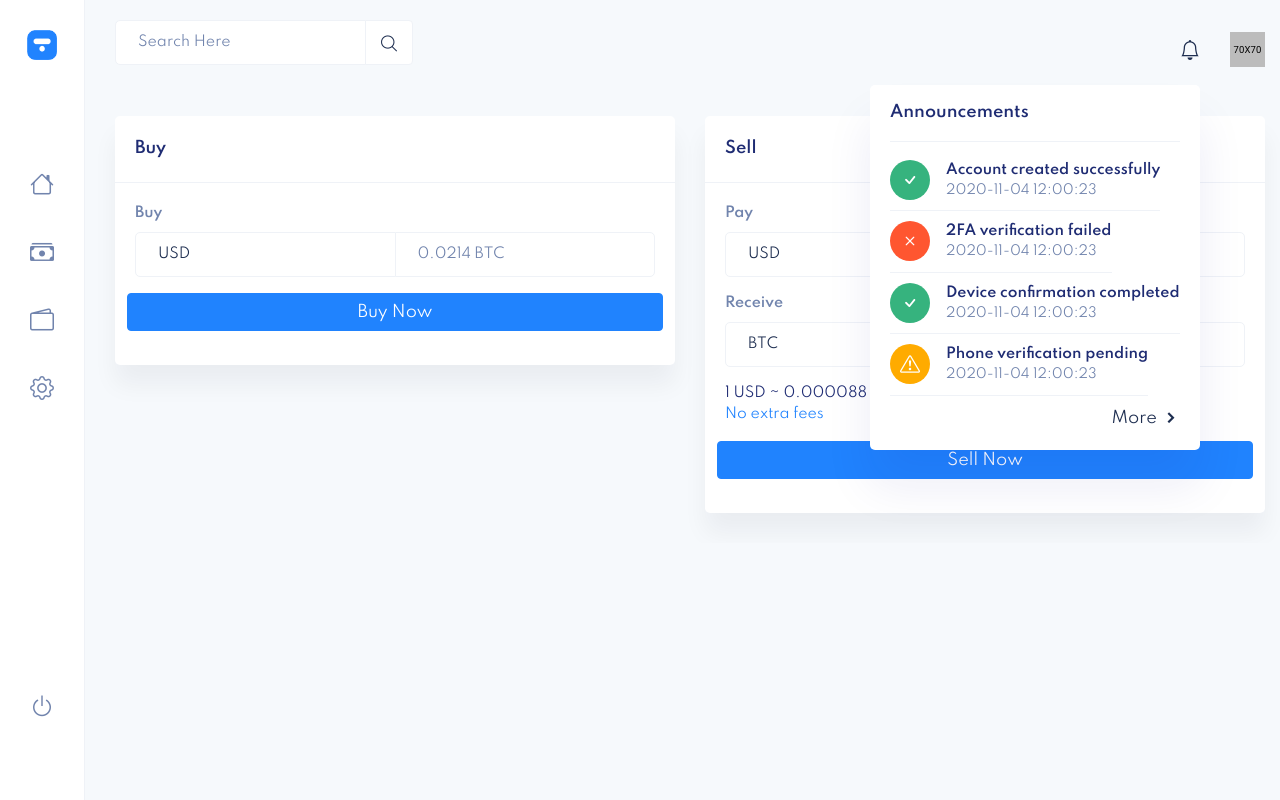
After one commit to CyberWarrior-Ops/CryptoBroker, a PHP site: page /Wallet/tradeetc.php in a window 1280 px wide, after a click that opens the changed part. The commit adds this page. Run offline with PHP 8.4, Linux system fonts and the light colour scheme; a user stored in the database is signed in; data comes from the database, SQL or seed files in the repository; data that the repository does not hold is empty; some web fonts are replaced.

Commit message:
buy Crypto Workin
Sell logic applying

```diff
--- a/User/dashboard.php
+++ b/User/dashboard.php
@@ -238,7 +238,7 @@ if($result){
             </li>
             <li>
               <a
-                href="../Wallet/trade.php"
+                href="../Wallet/tradebtc.php"
                 data-toggle="tooltip"
                 data-placement="right"
                 title="Trade"
--- a/User/settings-activity.php
+++ b/User/settings-activity.php
@@ -198,7 +198,7 @@
             </li>
             <li>
               <a
-                href="../Wallet/trade.php"
+                href="../Wallet/tradebtc.php"
                 data-toggle="tooltip"
                 data-placement="right"
                 title="Trade"
--- a/User/settings-api.php
+++ b/User/settings-api.php
@@ -198,7 +198,7 @@
             </li>
             <li>
               <a
-                href="../Wallet/trade.php"
+                href="../Wallet/tradebtc.php"
                 data-toggle="tooltip"
                 data-placement="right"
                 title="Trade"
--- a/User/settings-application.php
+++ b/User/settings-application.php
@@ -198,7 +198,7 @@
             </li>
             <li>
               <a
-                href="../Wallet/trade.php"
+                href="../Wallet/tradebtc.php"
                 data-toggle="tooltip"
                 data-placement="right"
                 title="Trade"
--- a/User/settings-payment-method.php
+++ b/User/settings-payment-method.php
@@ -198,7 +198,7 @@
             </li>
             <li>
               <a
-                href="../Wallet/trade.php"
+                href="../Wallet/tradebtc.php"
                 data-toggle="tooltip"
                 data-placement="right"
                 title="Trade"
--- a/User/settings-privacy.php
+++ b/User/settings-privacy.php
@@ -198,7 +198,7 @@
             </li>
             <li>
               <a
-                href="../Wallet/trade.php"
+                href="../Wallet/tradebtc.php"
                 data-toggle="tooltip"
                 data-placement="right"
                 title="Trade"
--- a/User/settings-profile.php
+++ b/User/settings-profile.php
@@ -298,7 +298,7 @@ if (isset($_POST['update_button'])) {
             </li>
             <li>
               <a
-                href="../Wallet/trade.php"
+                href="../Wallet/tradebtc.php"
                 data-toggle="tooltip"
                 data-placement="right"
                 title="Trade"
--- a/User/settings-security.php
+++ b/User/settings-security.php
@@ -198,7 +198,7 @@
             </li>
             <li>
               <a
-                href="../Wallet/trade.php"
+                href="../Wallet/tradebtc.php"
                 data-toggle="tooltip"
                 data-placement="right"
                 title="Trade"
--- a/Wallet/buy.php
+++ b/Wallet/buybtc.php
@@ -66,14 +66,14 @@ function Buy(){
         echo '
             <script>
                 alert("Buy Succesfull");
-                window.location = "./trade.php";
+                window.location = "tradebtc.php";
             </script>
         ';
     }else{
         echo '
             <script>
                 alert("Buy Failed ");
-                window.location = "./trade.php";
+                window.location = "tradebtc.php";
             </script>
         ';
     }
--- a/Wallet/test.html
+++ b/Wallet/test.html
@@ -198,7 +198,7 @@
             </li>
             <li>
               <a
-                href="trade.php"
+                href="tradebtc.php"
                 data-toggle="tooltip"
                 data-placement="right"
                 title="Trade"
--- a/Wallet/trade.php
+++ b/Wallet/tradebtc.php
@@ -55,14 +55,14 @@ function Buy(){
         echo '
             <script>
                 alert("Buy Succesfull");
-                window.location = "./trade.php";
+                window.location = "tradebtc.php";
             </script>
         ';
     }else{
         echo '
             <script>
                 alert("Buy Failed");
-                window.location = "./trade.php";
+                window.location = "tradebtc.php";
             </script>
         ';
     }
@@ -330,7 +330,7 @@ if (isset($_POST['BuyCripto'])) {
                     <form
                             name="myform"
                             class="currency_validate trade-form row g-3"
-                            action="buy.php"
+                            action="buybtc.php"
                             method="post"
                     >
                         <div class="col-12">
--- /dev/null
+++ b/Wallet/tradeetc.php
@@ -0,0 +1,440 @@
+<?php
+session_start();
+
+$connection = mysqli_connect("localhost","root","","Cripto");
+if(!isset($_SESSION['email'])){
+    echo '
+        <script>
+            alert("You must login first");
+            window.location = "../login/signin.php";
+        </script>
+    ';
+    session_destroy();
+    die();
+}
+
+$getID= 'SELECT ID FROM users WHERE email = "'.$_SESSION['email'].'"';
+$getIDResult = mysqli_query($connection,$getID);
+if (mysqli_num_rows($getIDResult) > 0) {
+    while($row = mysqli_fetch_assoc($getIDResult)) {
+        $_SESSION['id'] = $row["ID"];
+    }
+} else {
+    echo "0 results";
+}
+
+
+$ID = $_SESSION['id'];
+//Bitcoin get last value
+
+$BitcoinActualData = "Select value from Bitcoin Order by ID desc limit 1";
+
+$BitcoinActualDataResult = mysqli_query($connection,$BitcoinActualData);
+if (mysqli_num_rows($BitcoinActualDataResult) > 0) {
+    while($row = mysqli_fetch_assoc($BitcoinActualDataResult)) {
+        $BitcoinActualDataValue = $row["value"];
+    }
+} else {
+    echo "0 results";
+}
+
+function Buy(){
+    global $BitcoinActualDataValue;
+    global $connection;
+    global $ID;
+
+    $ID = $_SESSION['id'];
+    $buy = $_POST['buy'];
+
+    $value = $buy / $BitcoinActualDataValue;
+
+    $insert = "UPDATE BitcoinWallet SET ammount='$value' where ID = $ID";
+    $result = mysqli_query($connection,$insert);
+
+    if($result){
+        echo '
+            <script>
+                alert("Buy Succesfull");
+                window.location = "tradebtc.php";
+            </script>
+        ';
+    }else{
+        echo '
+            <script>
+                alert("Buy Failed");
+                window.location = "tradebtc.php";
+            </script>
+        ';
+    }
+}
+
+if (isset($_POST['BuyCripto'])) {
+    Buy();
+}
+
+?>
+<!DOCTYPE html>
+<html lang="en">
+<head>
+    <meta charset="UTF-8" />
+    <meta name="viewport" content="width=device-width, initial-scale=1.0" />
+    <meta http-equiv="X-UA-Compatible" content="ie=edge" />
+    <title>CryptoBroker</title>
+    <!-- Favicon icon -->
+    <link
+        rel="icon"
+        type="image/png"
+        sizes="16x16"
+        href="../images/favicon.png"
+    />
+    <!-- Custom Stylesheet -->
+
+    <link rel="stylesheet" href="../css/style.css" />
+</head>
+
+<body class="dashboard">
+<div id="preloader"><i>.</i><i>.</i><i>.</i></div>
+
+<div id="main-wrapper">
+    <div class="header bg-light">
+        <div class="container-fluid">
+            <div class="row">
+                <div class="col-xxl-12">
+                    <div class="header-content">
+                        <div class="header-left">
+                            <!-- <div class="brand-logo">
+                                      <a href="index.php">
+                                          <img src="./images/logo.png" alt="">
+                                      </a>
+                                  </div> -->
+                            <div class="search">
+                                <form action="#">
+                                    <div class="input-group">
+                                        <input
+                                            type="text"
+                                            class="form-control"
+                                            placeholder="Search Here"
+                                        />
+                                        <span class="input-group-text"
+                                        ><i class="icofont-search"></i
+                                            ></span>
+                                    </div>
+                                </form>
+                            </div>
+                        </div>
+
+                        <div class="header-right">
+                            <div class="dark-light-toggle" onclick="themeToggle()">
+                                <span class="dark"><i class="bi bi-moon"></i></span>
+                                <span class="light"
+                                ><i class="bi bi-brightness-high"></i
+                                    ></span>
+                            </div>
+                            <div class="notification dropdown">
+                                <div class="notify-bell" data-toggle="dropdown">
+                                    <span><i class="bi bi-bell"></i></span>
+                                </div>
+                                <div
+                                    class="
+                        dropdown-menu dropdown-menu-right
+                        notification-list
+                      "
+                                >
+                                    <h4>Announcements</h4>
+                                    <div class="lists">
+                                        <a href="#" class="">
+                                            <div class="d-flex align-items-center">
+                            <span class="me-3 icon success"
+                            ><i class="bi bi-check"></i
+                                ></span>
+                                                <div>
+                                                    <p>Account created successfully</p>
+                                                    <span>2020-11-04 12:00:23</span>
+                                                </div>
+                                            </div>
+                                        </a>
+                                        <a href="#" class="">
+                                            <div class="d-flex align-items-center">
+                            <span class="me-3 icon fail"
+                            ><i class="bi bi-x"></i
+                                ></span>
+                                                <div>
+                                                    <p>2FA verification failed</p>
+                                                    <span>2020-11-04 12:00:23</span>
+                                                </div>
+                                            </div>
+                                        </a>
+                                        <a href="#" class="">
+                                            <div class="d-flex align-items-center">
+                            <span class="me-3 icon success"
+                            ><i class="bi bi-check"></i
+                                ></span>
+                                                <div>
+                                                    <p>Device confirmation completed</p>
+                                                    <span>2020-11-04 12:00:23</span>
+                                                </div>
+                                            </div>
+                                        </a>
+                                        <a href="#" class="">
+                                            <div class="d-flex align-items-center">
+                            <span class="me-3 icon pending"
+                            ><i class="bi bi-exclamation-triangle"></i
+                                ></span>
+                                                <div>
+                                                    <p>Phone verification pending</p>
+                                                    <span>2020-11-04 12:00:23</span>
+                                                </div>
+                                            </div>
+                                        </a>
+
+                                        <a href="./settings-activity.html"
+                                        >More <i class="icofont-simple-right"></i
+                                            ></a>
+                                    </div>
+                                </div>
+                            </div>
+
+                            <div class="profile_log dropdown">
+                                <div class="user" data-toggle="dropdown">
+                      <span class="thumb"
+                      ><img src="../images/profile/2.png" alt=""
+                          /></span>
+                                    <span class="arrow"
+                                    ><i class="icofont-angle-down"></i
+                                        ></span>
+                                </div>
+                                <div class="dropdown-menu dropdown-menu-right">
+                                    <div class="user-email">
+                                        <div class="user">
+                          <span class="thumb"
+                          ><img src="../images/profile/2.png" alt=""
+                              /></span>
+                                            <div class="user-info">
+                                                <h5>Jannatul Maowa</h5>
+                                                <span>Tendex.inc@gmail.com</span>
+                                            </div>
+                                        </div>
+                                    </div>
+
+                                    <div class="user-balance">
+                                        <div class="available">
+                                            <p>Available</p>
+                                            <span>0.00 BTC</span>
+                                        </div>
+                                        <div class="total">
+                                            <p>Total</p>
+                                            <span>0.00 USD</span>
+                                        </div>
+                                    </div>
+                                    <a href="profile.html" class="dropdown-item">
+                                        <i class="bi bi-person"></i>Profile
+                                    </a>
+                                    <a href="wallet.php" class="dropdown-item">
+                                        <i class="bi bi-wallet"></i>Wallet
+                                    </a>
+                                    <a href="settings-profile.html" class="dropdown-item">
+                                        <i class="bi bi-gear"></i> Setting
+                                    </a>
+                                    <a href="settings-activity.html" class="dropdown-item">
+                                        <i class="bi bi-clock-history"></i> Activity
+                                    </a>
+                                    <a href="../reset/lock.html" class="dropdown-item">
+                                        <i class="bi bi-lock"></i>Lock
+                                    </a>
+                                    <a href="../login/signin.php" class="dropdown-item logout">
+                                        <i class="bi bi-power"></i> Logout
+                                    </a>
+                                </div>
+                            </div>
+                        </div>
+                    </div>
+                </div>
+            </div>
+        </div>
+    </div>
+
+    <div class="sidebar">
+        <div class="brand-logo">
+            <a href="../index.php"
+            ><img src="../images/logoi.png" alt="" width="30" />
+            </a>
+        </div>
+        <div class="menu">
+            <ul>
+                <li>
+                    <a
+                        href="../User/dashboard.php"
+                        data-toggle="tooltip"
+                        data-placement="right"
+                        title="Home"
+                    >
+                        <span><i class="bi bi-house"></i></span>
+                    </a>
+                </li>
+                <li>
+                    <a
+                        href="trade.html"
+                        data-toggle="tooltip"
+                        data-placement="right"
+                        title="Trade"
+                    >
+                        <span><i class="bi bi-cash-stack"></i></span>
+                    </a>
+                </li>
+                <li>
+                    <a
+                        href="wallet.php"
+                        data-toggle="tooltip"
+                        data-placement="right"
+                        title="Wallet"
+                    >
+                        <span><i class="bi bi-wallet2"></i></span>
+                    </a>
+                </li>
+                <li>
+                    <a
+                        href="settings-profile.html"
+                        data-toggle="tooltip"
+                        data-placement="right"
+                        title="Settings"
+                        id="settings"
+                    >
+                        <span><i class="bi bi-gear"></i></span>
+                    </a>
+                </li>
+                <li class="logout">
+                    <a
+                        href="../login/signin.php"
+                        data-toggle="tooltip"
+                        data-placement="right"
+                        title="Signout"
+                    >
+                        <span><i class="bi bi-power"></i></span>
+                    </a>
+                </li>
+            </ul>
+
+            <p class="copyright">&#169; <a href="#">Qkit</a></p>
+        </div>
+    </div>
+
+    <div class="content-body">
+        <div class="container-fluid">
+            <div class="row">
+                <div class="col-xxl-3 col-xl-6">
+                    <div class="card">
+                        <div class="card-header">
+                            <h4 class="card-title">Buy</h4>
+                        </div>
+                        <div class="card-body">
+                            <form
+                                name="myform"
+                                class="currency_validate trade-form row g-3"
+                                action="buybtc.php"
+                                method="post"
+                            >
+                                <div class="col-12">
+                                    <label class="form-label">Buy</label>
+                                    <div class="input-group">
+                                        <select class="form-control" name="buy_currency">
+                                            <option value="USD">USD</option>
+                                            <option value="Euro">Euro</option>
+                                        </select>
+                                        <input
+                                            type="number"
+                                            class="form-control"
+                                            placeholder="0.0214 BTC"
+                                            name="buy"
+                                        />
+                                    </div>
+                                </div>
+                                <button type="submit" class="btn btn-primary btn-block" name="BuyCripto">Buy Now</button>
+
+                            </form>
+                        </div>
+                    </div>
+                </div>
+                <div class="col-xxl-3 col-xl-6">
+                    <div class="card">
+                        <div class="card-header">
+                            <h4 class="card-title">Sell</h4>
+                        </div>
+                        <div class="card-body">
+                            <form
+                                name="myform"
+                                class="currency_validate trade-form row g-3"
+                            >
+                                <div class="col-12">
+                                    <label class="form-label">Pay</label>
+                                    <div class="input-group">
+                                        <select class="form-control" name="method">
+                                            <option value="bank">USD</option>
+                                        </select>
+                                        <input
+                                            type="text"
+                                            name="currency_amount"
+                                            class="form-control"
+                                            placeholder="0.0214 BTC"
+                                            name="buy"
+                                        />
+                                    </div>
+                                </div>
+
+                                <div class="col-12">
+                                    <label class="form-label">Receive</label>
+                                    <div class="input-group">
+                                        <select class="form-control" name="method">
+                                            <option value="BTC">BTC</option>
+                                            <option value="ETH">ETH</option>
+                                            <option value="LTC">LiteCoin</option>
+                                        </select>
+                                        <input
+                                            type="text"
+                                            name="currency_amount"
+                                            class="form-control"
+                                            placeholder="0.0214 BTC"
+                                        />
+                                    </div>
+                                </div>
+
+                                <p class="mb-0">
+                                    1 USD ~ 0.000088 BTC
+                                    <a href="#">Expected rate <br />No extra fees</a>
+                                </p>
+
+                                <button
+                                    type="button"
+                                    class="btn btn-primary btn-block"
+                                    data-toggle="modal"
+                                    data-target="#SellModal"
+                                >
+                                    Sell Now
+                                </button>
+                            </form>
+                        </div>
+                    </div>
+                </div>
+
+
+
+                <!-- Buy Modal -->
+
+
+                <!-- Buy Modal -->
+
+
+                <!-- Transfer Modal -->
+
+
+                <!-- Convert Modal -->
+
+
+                <script src="../vendor/jquery/jquery.min.js"></script>
+                <script src="../vendor/bootstrap/js/bootstrap.bundle.min.js"></script>
+
+                <script src="../vendor/basic-table/jquery.basictable.min.js"></script>
+                <script src="../js/plugins/basic-table-init.js"></script>
+
+                <script src="../js/scripts.js"></script>
+</body>
+</html>
--- a/Wallet/wallet.php
+++ b/Wallet/wallet.php
@@ -198,7 +198,7 @@
             </li>
             <li>
               <a
-                href="trade.php"
+                href="tradebtc.php"
                 data-toggle="tooltip"
                 data-placement="right"
                 title="Trade"
```
